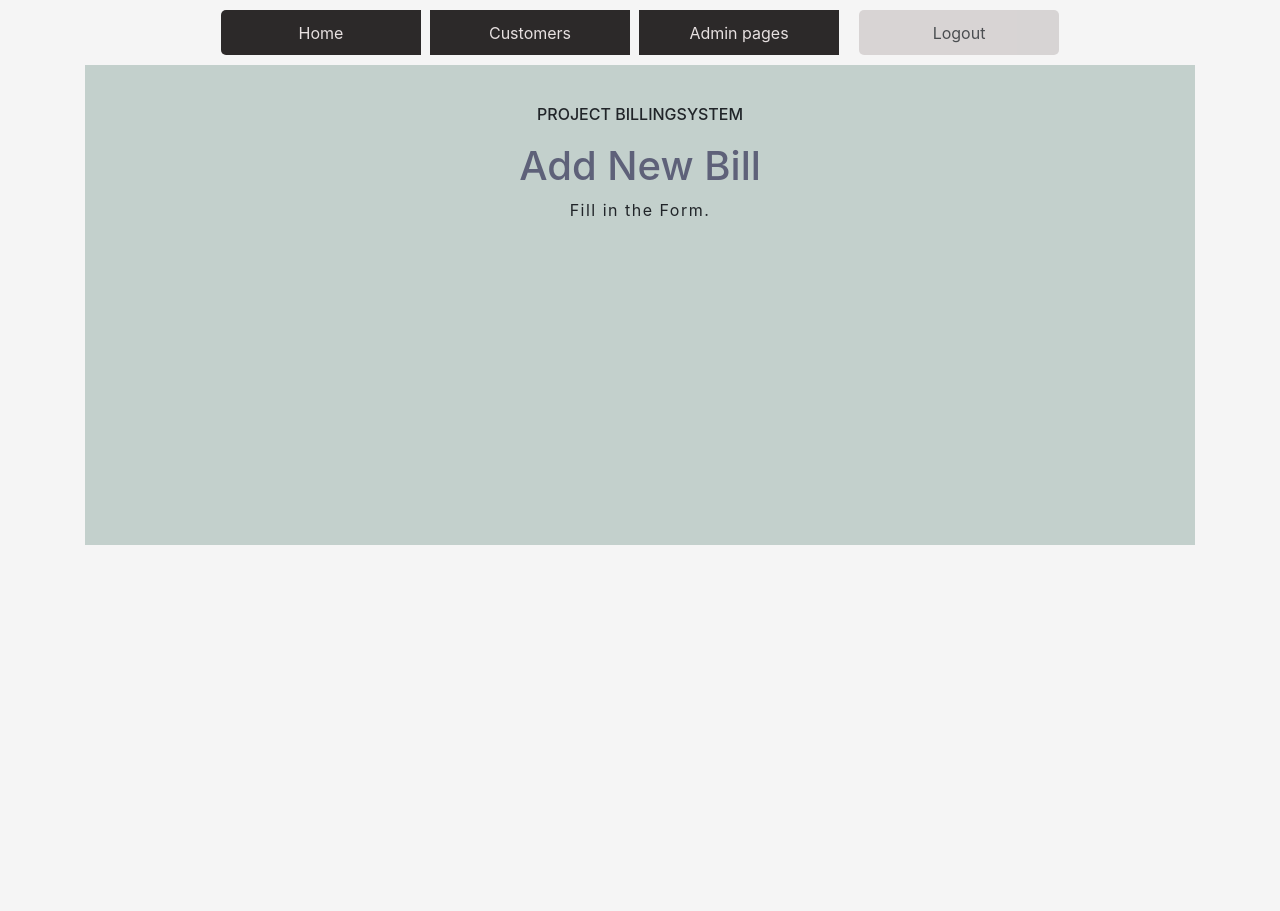
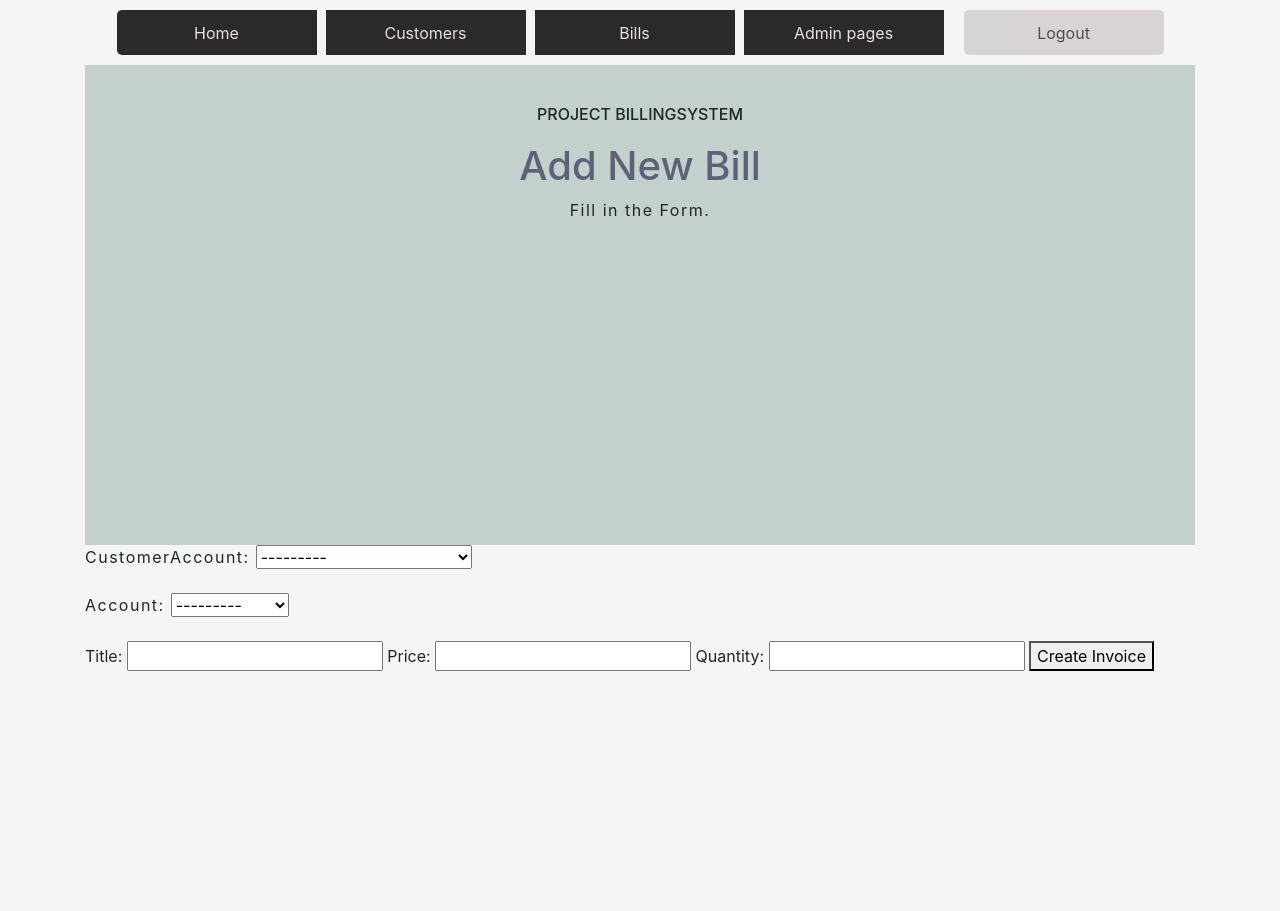
Before and after one commit to StephRobertz/Pay-Django, a Django app: page /add-invoice/ in a window 1280 px wide. Shown: the top 911 px of the page. Run offline with Django 4.2, Linux system fonts and the light colour scheme; data comes from the database, SQL or seed files in the repository; both versions use the stored data as it was after the commit; some libraries are stand-ins or nearby versions.

Commit message:
Customer, add,delete,edit ok... Invoice add added

```diff
--- /dev/null
+++ b/app/forms.py
@@ -0,0 +1,42 @@
+from django import forms
+from .models import CustomerAccount, Account, Invoice, InvoiceRows
+from django.forms import modelformset_factory
+
+
+
+class CustomerForm(forms.ModelForm):
+    class Meta:
+        model = CustomerAccount
+        fields = ('name', 'address', 'phone', 'mail', 'vat', 'account')
+
+
+
+class InvoiceForm(forms.ModelForm):
+    class Meta:
+        model = Invoice
+        exclude = ['invoiceDate','dueDate']
+        fields = ('__all__')
+
+class InvoiceRowForm(forms.ModelForm):
+    class Meta:
+        model = InvoiceRows
+        fields = ['title', 'price', 'quantity']
+
+class InvoiceRowFormSet(forms.models.BaseModelFormSet):
+    def clean(self):
+        super().clean()
+        total = 0
+
+        for form in self.forms:
+            if form.cleaned_data.get('quantity') and form.cleaned_data.get('price'):
+                quantity = form.cleaned_data['quantity']
+                price = form.cleaned_data['price']
+                total += quantity * price
+
+        # Assuming you have a field named 'total' in your Invoice model
+        self.forms[0].instance.total = total
+
+
+# Use Django's formsets to handle multiple forms on the same page
+
+InvoiceRowFormSet = modelformset_factory(InvoiceRows, form=InvoiceRowForm, extra=1)
--- a/app/static/customers.css
+++ b/app/static/customers.css
@@ -46,24 +46,22 @@ h6{
     z-index: 1;
 
 }
-#customerList{
+/* .customerList{
     width: 100%;
     height: 80vh;
     box-sizing: border-box;
     display: flex;
     align-items: center;
-    /* justify-content: space-between; */
+    justify-content: space-between;
     padding: 35px 5% 0px 5%;
     background-color: #777667;
-
     background-repeat: no-repeat;
     background-size: 650px;
     background-position: right;
     position: relative;
-    background-repeat: no-repeat;
-    z-index: -1;
 
-}
+
+} */
 .btn{
     width: 200px;
     height: 45px;
@@ -75,6 +73,9 @@ h6{
     color:#e7e0e0;
     margin: 10px;
     z-index: 5;
+    cursor: pointer;
+
+
 }
 .btn-ghost{
     width: 200px;
@@ -85,12 +86,13 @@ h6{
     background-color: #c0babaaf;
     opacity: 0.8;
     border-radius: 5px;
-    color:#e7e0e0;
+    color:#242222;
     margin: 10px;
     z-index: 5;
+    cursor: pointer;
 }
 .btn:hover, .btn-ghost:hover{
     background-color: #c8d1cdb5;
     transition: all ease 0.5s;
-
+    z-index: 5;
 }
--- a/app/static/style.css
+++ b/app/static/style.css
@@ -46,19 +46,3 @@ h6{
     z-index: 1;
 
 }
-.btn{
-    width: 200px;
-    height: 45px;
-    display: flex;
-    justify-content: center;
-    align-items: center;
-    background-color: #ae2d2d;
-    border-radius: 5px;
-    color:#b93333;
-    margin: 10px;
-}
-.btn:hover{
-    background-color: #dad1d1;
-    transition: all ease 0.5s;
-
-}
--- a/app/templates/index.html
+++ b/app/templates/index.html
@@ -11,7 +11,7 @@
 
 <link rel="stylesheet" href="https://cdnjs.cloudflare.com/ajax/libs/font-awesome/5.11.2/css/all.min.css">
 
-<!-- <script src="https://ajax.googleapis.com/ajax/libs/jquery/3.5.1/jquery.min.js"></script> -->
+<script src="https://ajax.googleapis.com/ajax/libs/jquery/3.5.1/jquery.min.js"></script>
 <script src="https://cdnjs.cloudflare.com/ajax/libs/popper.js/1.16.0/umd/popper.min.js"></script>
 <script src="https://maxcdn.bootstrapcdn.com/bootstrap/4.5.2/js/bootstrap.min.js"></script>
 
@@ -29,6 +29,7 @@
         <div class="btn-group" role="group">
             <a class="btn" href="/">Home</a>
             <a class="btn" href="/customerlist">Customers</a>
+            <a class="btn" href="/invoicelist">Bills</a>
             <a class="btn" href="/admin">Admin pages</a>
             <a class="btn-ghost">Logout</a>
         </div>
--- a/app/templates/invoiceadd.html
+++ b/app/templates/invoiceadd.html
@@ -1,13 +1,30 @@
+
 {% extends 'index.html' %}
+
 
 {% block content %}
 <section id="home">
-<div class="home-text">
-<h6>Project Billingsystem</h6>
-<h1>Add New Bill</h1>
-<p>Fill in the Form.</p>
-</div>
-</section>
+    <div class="home-text">
+    <h6>Project Billingsystem</h6>
+    <h1>Add New Bill</h1>
+    <p>Fill in the Form.</p>
 
 
+    <div class="form-div">
+
+    </div>
+    </div>
+
+</section>
+<form method="post" action="{% url 'add-invoice' %}">
+    {% csrf_token %}
+    {{ form.as_p }}
+
+    {{ formset.management_form }}
+    {% for form in formset %}
+        {{ form.as_table }}
+    {% endfor %}
+
+    <button type="submit">Create Invoice</button>
+</form>
 {% endblock %}
--- a/app/urls.py
+++ b/app/urls.py
@@ -1,16 +1,22 @@
 from django.urls import path
-from .views import landingview, customerlistview, addcustomer, invoicelistview, addinvoice
+from .views import landingview, customerlistview, addCustomer, invoicelistview, addInvoice, accountlistview
+from .views import deletecustomer, confirmdeletecustomer, edit_customer_get, edit_customer_post
 
 urlpatterns = [
     path('', landingview),
 
+    path('accountlist/', accountlistview),
 
     # Customers url's
     path('customerlist/', customerlistview),
-    path('add-customer/', addcustomer),
+    path('add-customer/', addCustomer, name="add-customer"),
+    path('delete-customer/<int:id>/', deletecustomer),
+    path('confirm-delete-customer/<int:id>/', confirmdeletecustomer),
+    path('edit-customer-get/<int:id>/', edit_customer_get),
+    path('edit-customer-post/<int:id>/', edit_customer_post),
 
 
     # Invoice url's
     path('invoicelist/', invoicelistview),
-    path('add-invoice/', addinvoice),
+    path('add-invoice/', addInvoice, name="add-invoice"),
 ]
--- a/app/views.py
+++ b/app/views.py
@@ -1,29 +1,119 @@
-from django.shortcuts import render
-from .models import CustomerAccount, Invoice
+from django.shortcuts import render, redirect
+from .models import CustomerAccount, Invoice, InvoiceRows, Account
+from .forms import CustomerForm, InvoiceForm, InvoiceRowFormSet
+
 
 def landingview(request):
     return render(request, 'landingpage.html')
 
+#ACCOUNT
+def accountlistview(request):
+    accountlist = Account.objects.all()
+    context = {'accounts': accountlist}
+    return render (request,"accountlist.html",context)
 
 #CUSTOMERS VIEWS
 
-def addcustomer(request):
-    return render(request, 'customeradd.html')
+def customerlistview(request):
+    customerlist = CustomerAccount.objects.all()
+    accountlist = Account.objects.all()
+    context = {'customers': customerlist, 'accounts': accountlist}
+    return render (request,"customerlist.html",context )
 
 
-def customerlistview(request):
-    customerlist = CustomerAccount.objects.all()
-    context = {'customers': customerlist}
-    return render (request,"customerlist.html",context)
 
+
+def addCustomer(request):
+    if request.method == 'POST':
+        form = CustomerForm(request.POST)
+        if form.is_valid():
+            # Save the form, including the selected Account
+            customer_instance = form.save(commit=False)
+
+            # Assuming you have a field in your form named 'selected_account'
+            selected_account_id = request.POST.get('account')
+
+            # Get the selected Account instance
+            try:
+                account_instance = Account.objects.get(id=selected_account_id)
+            except Account.DoesNotExist:
+                # Handle the case where the selected Account doesn't exist
+                return render(request, 'customeradd.html', {'form': form, 'error_message': 'Selected Account does not exist'})
+
+            # Associate the selected Account with the Customer
+            customer_instance.account = account_instance
+
+            # Save the Customer instance with the associated Account
+            customer_instance.save()
+
+            return redirect(customerlistview)  # Redirect to a success page or another view
+    else:
+        form = CustomerForm()
+
+    return render(request, 'customeradd.html', {'form': form})
+
+
+def confirmdeletecustomer(request, id):
+    customer = CustomerAccount.objects.get(id = id)
+    context = {'customer': customer}
+    return render (request,"custdeleteconfirm.html",context)
+
+
+def deletecustomer(request, id):
+    CustomerAccount.objects.get(id = id).delete()
+    return redirect(customerlistview)
+
+
+def edit_customer_get(request, id):
+        customer = CustomerAccount.objects.get(id = id)
+        context = {'customer': customer}
+        return render (request,"customeredit.html",context)
+
+
+def edit_customer_post(request, id):
+        item = CustomerAccount.objects.get(id = id)
+        item.name = request.POST['name']
+        item.address = request.POST['address']
+        item.save()
+        return redirect(customerlistview)
 
 #INVOICE VIEWS
 
-def addinvoice(request):
-    return render(request, 'invoiceadd.html')
+
 
 def invoicelistview(request):
     invoicelist = Invoice.objects.all()
+    invoicerowlist = InvoiceRows.objects.all()
     customerlist = CustomerAccount.objects.all()
-    context = {'invoices': invoicelist, 'customers': customerlist}
+    accountlist = Account.objects.all()
+    context = {'invoices': invoicelist,'invoicerow': invoicerowlist, 'customers': customerlist, 'accounts': accountlist}
     return render (request,"invoicelist.html",context)
+
+
+def addInvoice(request):
+    if request.method == 'POST':
+        form = InvoiceForm(request.POST)
+        formset = InvoiceRowFormSet(request.POST, queryset=InvoiceRows.objects.none(), prefix='invoicerow') #formset is a layer of abstraction to work with multiple forms on the same page.
+
+        if form.is_valid() and formset.is_valid():
+            invoice = form.save()
+            invoice_rows = formset.save(commit=False)
+
+            total = 0
+            for row in invoice_rows:
+                row.invoice = invoice
+                row.save()
+
+            # Calculate total for each row
+                row_total = row.quantity * row.price
+                total += row_total
+
+            invoice.total = total
+            invoice.save()
+
+            return redirect('invoicelist')  # Redirect to a page displaying a list of invoices
+    else:
+        form = InvoiceForm()
+        formset = InvoiceRowFormSet(queryset=InvoiceRows.objects.none(), prefix='invoicerow')
+
+    return render(request, 'invoiceadd.html', {'form': form, 'formset': formset})
```
Also changed, not shown: app/templates/custdeleteconfirm.html (added, +19 -0 lines), app/templates/customeradd.html (+16 -6 lines), app/templates/customeredit.html (added, +31 -0 lines), app/templates/customerform.html (added, +12 -0 lines), app/templates/customerlist.html (+14 -9 lines), app/templates/invoicelist.html (+23 -6 lines), db.sqlite3.
